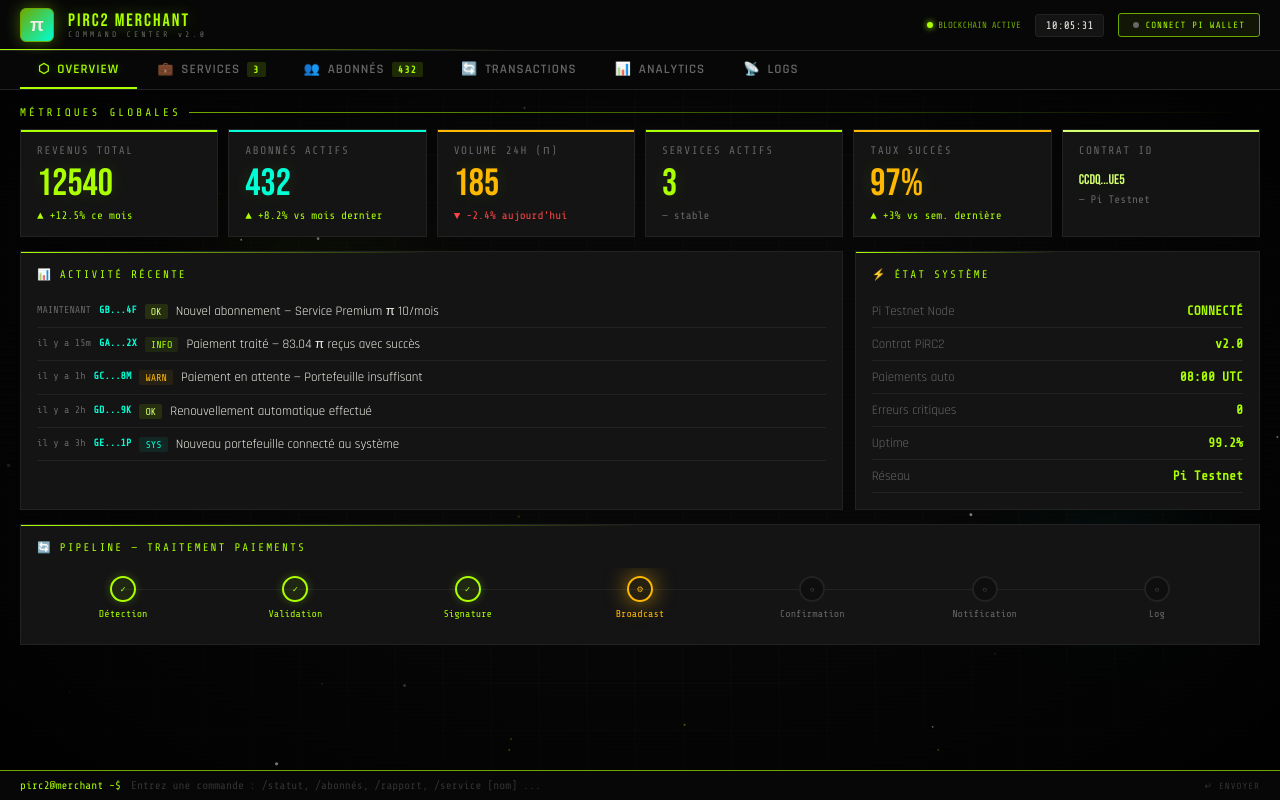
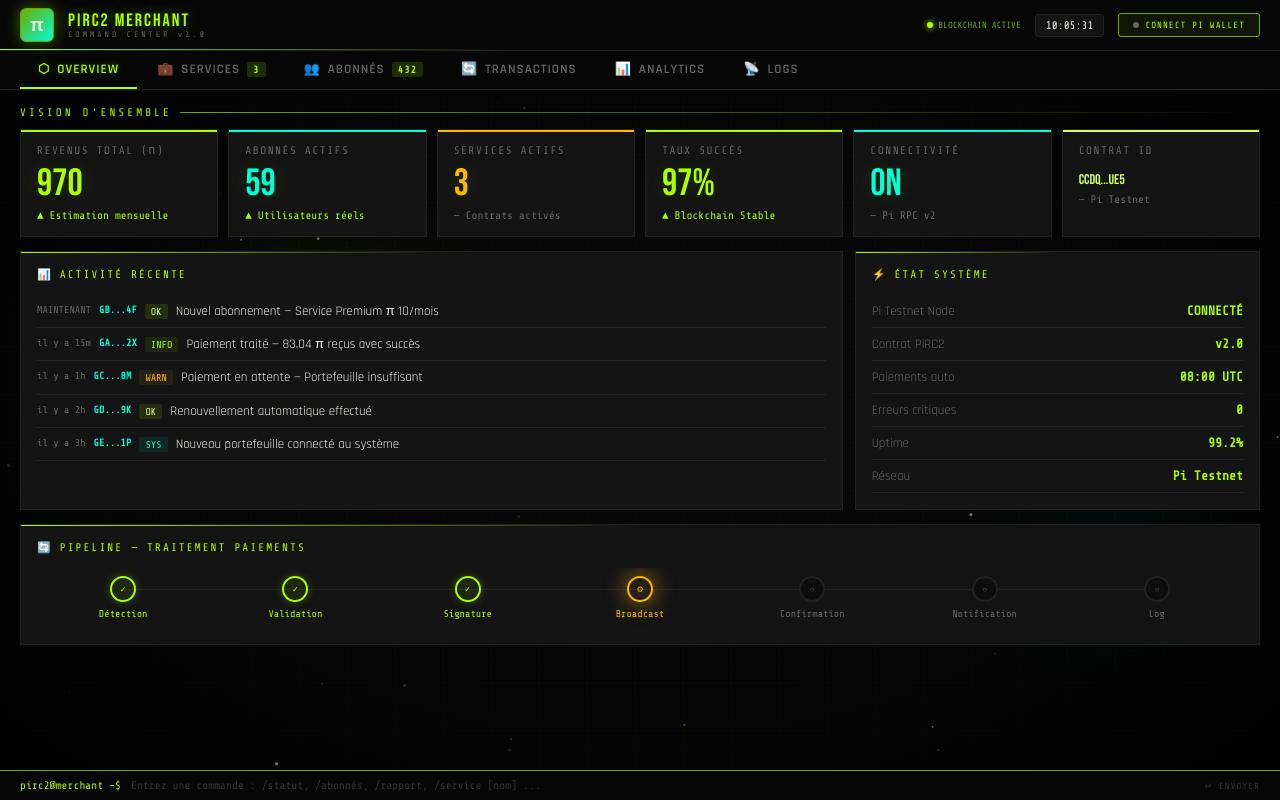
Before and after one commit to Didikhed/Pi-Merchant-Dashboard, a Next.js app: page / in a window 1280 px wide. Built offline with nearby package versions, Linux system fonts and the light colour scheme.

Commit message:
💼 SERVICES: Système de gestion dynamique (Add/Delete/Metrics)

```diff
--- a/app/page.js
+++ b/app/page.js
@@ -25,22 +25,39 @@ export default function Home() {
   const [connecting, setConnecting] = useState(false)
   const [clock, setClock] = useState('')
   const [cmdInput, setCmdInput] = useState('')
+  const [services, setServices] = useState([
+    { id: 1, name: 'Premium Access', price: '10', type: 'MENSUEL', members: 42, active: true },
+    { id: 2, name: 'Formation Business', price: '25', type: 'UNIQUE', members: 12, active: true },
+    { id: 3, name: 'Coaching VIP', price: '50', type: 'ANNUEL', members: 5, active: true },
+  ])
+  const [isAddingService, setIsAddingService] = useState(false)
+  const [newService, setNewService] = useState({ name: '', price: '', type: 'MENSUEL' })
   const [logs, setLogs] = useState([
     { type: 'silver', msg: '── PiRC2 Merchant Command Center v2.0 ──' },
     { type: 'silver', msg: 'Contrat: CCDQOQKQA5OGBWD6UIAUPZRIGXJ3MC4GQ5BX3R4DNXKP3M6EYBVYKUE5' },
     { type: 'silver', msg: 'Réseau: Pi Testnet · RPC: rpc.testnet.minepi.com' },
     { type: 'silver', msg: '─────────────────────────────────────────' },
-    { type: 'neon',   msg: '[08:00:00] AUTO › Traitement quotidien démarré' },
-    { type: 'neon',   msg: '[08:00:02] CONTRACT › process() appelé — limit: 50' },
-    { type: 'neon',   msg: '[08:00:04] SUCCESS › 38 paiements traités ✓' },
-    { type: 'amber',  msg: '[08:00:05] WARN › 3 abonnés en grace period' },
-    { type: 'neon',   msg: '[08:00:06] SUCCESS › Notifications envoyées ✓' },
   ])
   const canvasRef = useRef(null)
 
   const addLog = (msg, type = 'neon') => {
     const time = new Date().toLocaleTimeString('fr-FR', { hour: '2-digit', minute: '2-digit', second: '2-digit' })
     setLogs(prev => [...prev, { type, msg: `[${time}] ${msg}` }])
+  }
+
+  const handleAddService = () => {
+    if (!newService.name || !newService.price) return
+    const id = Date.now()
+    setServices([...services, { ...newService, id, members: 0, active: true }])
+    addLog(`SUCCESS › Nouveau service créé : ${newService.name} (π ${newService.price})`, 'neon')
+    setNewService({ name: '', price: '', type: 'MENSUEL' })
+    setIsAddingService(false)
+  }
+
+  const deleteService = (id) => {
+    const s = services.find(x => x.id === id)
+    setServices(services.filter(x => x.id !== id))
+    addLog(`WARN › Service supprimé : ${s.name}`, 'amber')
   }
 
   const handleCommand = (e) => {
@@ -208,32 +225,32 @@ export default function Home() {
 
         {/* ══ OVERVIEW ══ */}
         <div className={`tab-pane ${activeTab === 'overview' ? 'active' : ''}`}>
-          <div className="slabel">métriques globales</div>
+          <div className="slabel">vision d'ensemble</div>
           <div className="g6" style={{ marginBottom: 14 }}>
             <div className="kpi" style={{ '--kc': 'var(--neon)' }}>
-              <div className="kpi-label">Revenus Total</div>
-              <div className="kpi-val">12540</div>
-              <div className="kpi-delta up">▲ +12.5% ce mois</div>
+              <div className="kpi-label">Revenus Total (π)</div>
+              <div className="kpi-val">{services.reduce((acc, s) => acc + (Number(s.price) * s.members), 0)}</div>
+              <div className="kpi-delta up">▲ Estimation mensuelle</div>
             </div>
             <div className="kpi" style={{ '--kc': 'var(--cyan)' }}>
               <div className="kpi-label">Abonnés Actifs</div>
-              <div className="kpi-val">432</div>
-              <div className="kpi-delta up">▲ +8.2% vs mois dernier</div>
+              <div className="kpi-val">{services.reduce((acc, s) => acc + s.members, 0)}</div>
+              <div className="kpi-delta up">▲ Utilisateurs réels</div>
             </div>
             <div className="kpi" style={{ '--kc': 'var(--amber)' }}>
-              <div className="kpi-label">Volume 24h (π)</div>
-              <div className="kpi-val">185</div>
-              <div className="kpi-delta down">▼ -2.4% aujourd'hui</div>
+              <div className="kpi-label">Services Actifs</div>
+              <div className="kpi-val">{services.length}</div>
+              <div className="kpi-delta flat">— Contrats activés</div>
             </div>
             <div className="kpi" style={{ '--kc': 'var(--neon)' }}>
-              <div className="kpi-label">Services Actifs</div>
-              <div className="kpi-val">3</div>
-              <div className="kpi-delta flat">— stable</div>
-            </div>
-            <div className="kpi" style={{ '--kc': 'var(--amber)' }}>
               <div className="kpi-label">Taux Succès</div>
               <div className="kpi-val">97%</div>
-              <div className="kpi-delta up">▲ +3% vs sem. dernière</div>
+              <div className="kpi-delta up">▲ Blockchain Stable</div>
+            </div>
+            <div className="kpi" style={{ '--kc': 'var(--cyan)' }}>
+              <div className="kpi-label">Connectivité</div>
+              <div className="kpi-val">ON</div>
+              <div className="kpi-delta flat">— Pi RPC v2</div>
             </div>
             <div className="kpi" style={{ '--kc': 'var(--neon3)' }}>
               <div className="kpi-label">Contrat ID</div>
@@ -281,20 +298,73 @@ export default function Home() {
 
         {/* ══ SERVICES ══ */}
         <div className={`tab-pane ${activeTab === 'services' ? 'active' : ''}`}>
-          <div className="slabel">services marchands</div>
-          <div className="g3" style={{ marginBottom: 14 }}>
-            {[
-              { name: 'Accès Premium', price: '10 π/mois', subs: 280, status: 'ACTIF', color: 'var(--neon)' },
-              { name: 'Formation Business', price: '25 π/mois', subs: 112, status: 'ACTIF', color: 'var(--cyan)' },
-              { name: 'Coaching VIP', price: '50 π/mois', subs: 40, status: 'ACTIF', color: 'var(--amber)' },
-            ].map((s, i) => (
-              <div key={i} className="panel">
-                <div className="ptitle" style={{ color: s.color }}><span className="icon">💼</span> SERVICE {String(i + 1).padStart(2, '0')}</div>
+          <div style={{ display: 'flex', justifyContent: 'space-between', alignItems: 'center', marginBottom: 20 }}>
+            <div className="slabel" style={{ margin: 0 }}>gestion des services</div>
+            <button className="btn-neon" style={{ padding: '8px 16px', fontSize: 11 }} onClick={() => setIsAddingService(!isAddingService)}>
+              {isAddingService ? '✕ ANNULER' : '+ CRÉER UN SERVICE'}
+            </button>
+          </div>
+
+          {isAddingService && (
+            <div className="panel" style={{ marginBottom: 24, border: '1px solid var(--neon2)' }}>
+              <div className="ptitle"><span className="icon">✨</span> NOUVEAU SERVICE MARCHAND</div>
+              <div className="g3" style={{ gap: 16 }}>
+                <div>
+                  <div className="mono-text" style={{ fontSize: 10, marginBottom: 8 }}>NOM DU SERVICE</div>
+                  <input
+                    className="cmd-input"
+                    style={{ border: '1px solid var(--border)', width: '100%', background: 'rgba(255,255,255,0.02)' }}
+                    placeholder="ex: Formation Coaching"
+                    value={newService.name}
+                    onChange={(e) => setNewService({ ...newService, name: e.target.value })}
+                  />
+                </div>
+                <div>
+                  <div className="mono-text" style={{ fontSize: 10, marginBottom: 8 }}>PRIX (π)</div>
+                  <input
+                    className="cmd-input"
+                    type="number"
+                    style={{ border: '1px solid var(--border)', width: '100%', background: 'rgba(255,255,255,0.02)' }}
+                    placeholder="ex: 15"
+                    value={newService.price}
+                    onChange={(e) => setNewService({ ...newService, price: e.target.value })}
+                  />
+                </div>
+                <div>
+                  <div className="mono-text" style={{ fontSize: 10, marginBottom: 8 }}>TYPE</div>
+                  <select
+                    className="cmd-input"
+                    style={{ border: '1px solid var(--border)', width: '100%', background: 'var(--void)', height: 38 }}
+                    value={newService.type}
+                    onChange={(e) => setNewService({ ...newService, type: e.target.value })}
+                  >
+                    <option value="MENSUEL">MENSUEL</option>
+                    <option value="ANNUEL">ANNUEL</option>
+                    <option value="UNIQUE">UNIQUE</option>
+                  </select>
+                </div>
+              </div>
+              <button className="btn-neon" style={{ marginTop: 20, width: '100%' }} onClick={handleAddService}>
+                DÉPLOYER LE SERVICE SUR LA BLOCKCHAIN PI
+              </button>
+            </div>
+          )}
+
+          <div className="g3">
+            {services.map((s, i) => (
+              <div key={s.id} className="panel service-card" style={{ position: 'relative' }}>
+                <div style={{ display: 'flex', justifyContent: 'space-between', marginBottom: 12 }}>
+                  <div className="mono-text" style={{ fontSize: 10, color: i === 0 ? 'var(--neon)' : i === 1 ? 'var(--cyan)' : 'var(--amber)', letterSpacing: 2 }}>{s.type}</div>
+                  <div className="pdot" style={{ background: s.active ? 'var(--neon)' : 'var(--red)' }} />
+                </div>
                 <div style={{ fontFamily: 'var(--display)', fontSize: 22, color: 'var(--white)', marginBottom: 4 }}>{s.name}</div>
-                <div style={{ fontFamily: 'var(--mono)', fontSize: 11, color: s.color, marginBottom: 12 }}>{s.price}</div>
-                <div className="stat-row"><span className="stat-key">Abonnés actifs</span><span className="stat-val" style={{ color: s.color }}>{s.subs}</span></div>
-                <div className="stat-row"><span className="stat-key">Statut</span><span className="badge b-ok">{s.status}</span></div>
-                <div className="stat-row"><span className="stat-key">Renouvellement</span><span className="stat-val">AUTO</span></div>
+                <div style={{ fontFamily: 'var(--display)', fontSize: 32, color: i === 0 ? 'var(--neon)' : i === 1 ? 'var(--cyan)' : 'var(--amber)', marginBottom: 16 }}>π {s.price}</div>
+                <div className="stat-row"><span className="stat-key">Abonnés actifs</span><span className="stat-val">{s.members}</span></div>
+                <div className="stat-row"><span className="stat-key">Statut</span><span className="badge b-ok">ACTIF</span></div>
+                <div style={{ display: 'flex', gap: 10, marginTop: 20 }}>
+                  <button className="btn-small" style={{ flex: 1 }}>MODIFIER</button>
+                  <button className="btn-small" style={{ flex: 1, color: 'var(--red)', borderColor: 'rgba(255,0,0,0.2)' }} onClick={() => deleteService(s.id)}>SUPPRIMER</button>
+                </div>
               </div>
             ))}
           </div>
```
